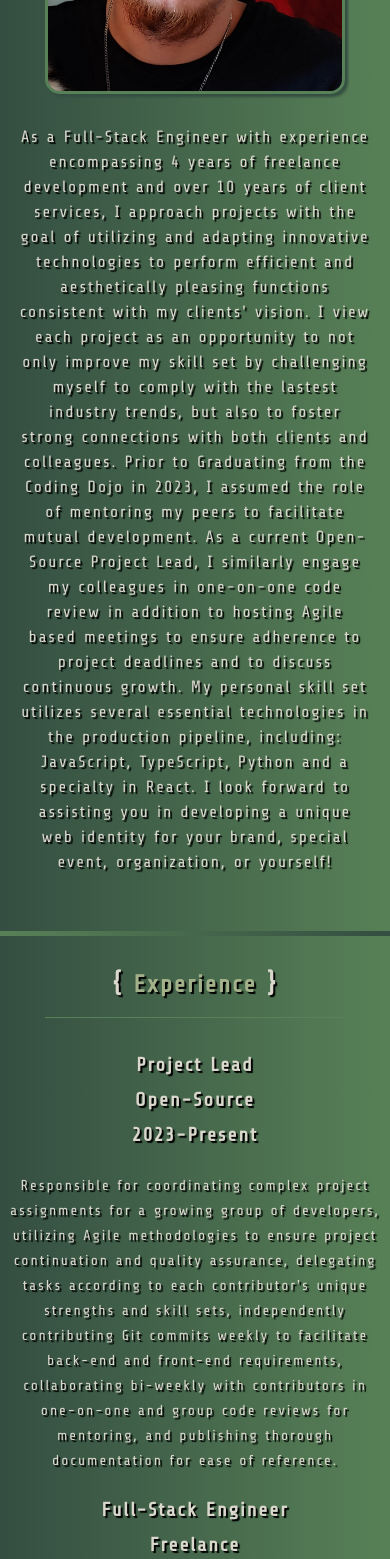
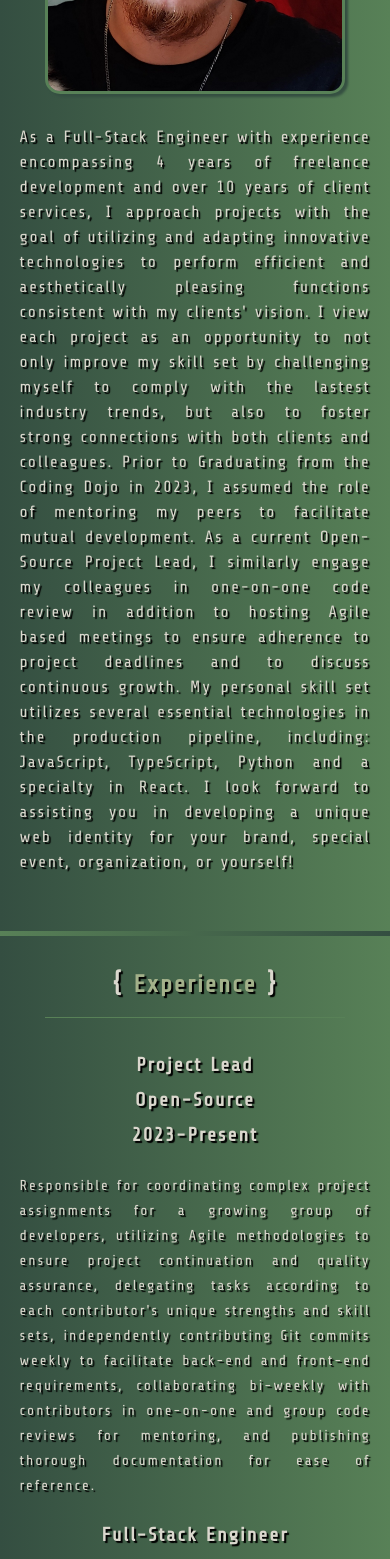
Before and after one commit to theGreatKyle1994/portfolio-v2, a React (Vite) app: page / in a window 390 px wide. Shown: the part 940-2499 px from the top of the page. Built offline with nearby package versions, Linux system fonts and the light colour scheme.

Commit message:
changed paragraph formatting

```diff
--- a/src/components/home/AboutMe.css
+++ b/src/components/home/AboutMe.css
@@ -31,7 +31,7 @@
     flex-direction: column-reverse;
   }
   .aboutMe {
-    text-align: center;
+    text-align: justify;
     line-height: 25px;
     width: 90%;
   }
--- a/src/components/home/WorkTile.css
+++ b/src/components/home/WorkTile.css
@@ -42,8 +42,8 @@
     font-size: 2em;
   }
   .workSummary {
-    width: 95%;
-    text-align: center;
+    width: 90%;
+    text-align: justify;
     line-height: 25px;
   }
 }
```
